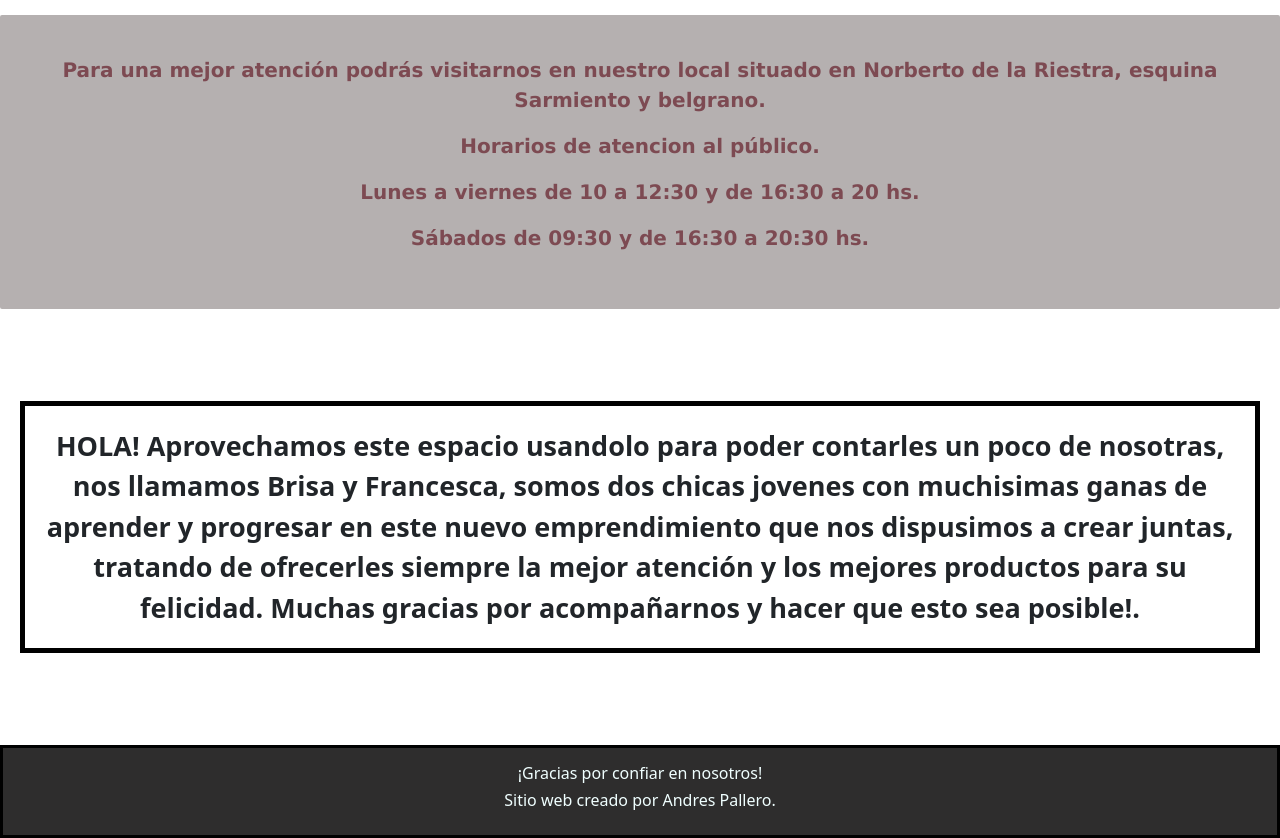
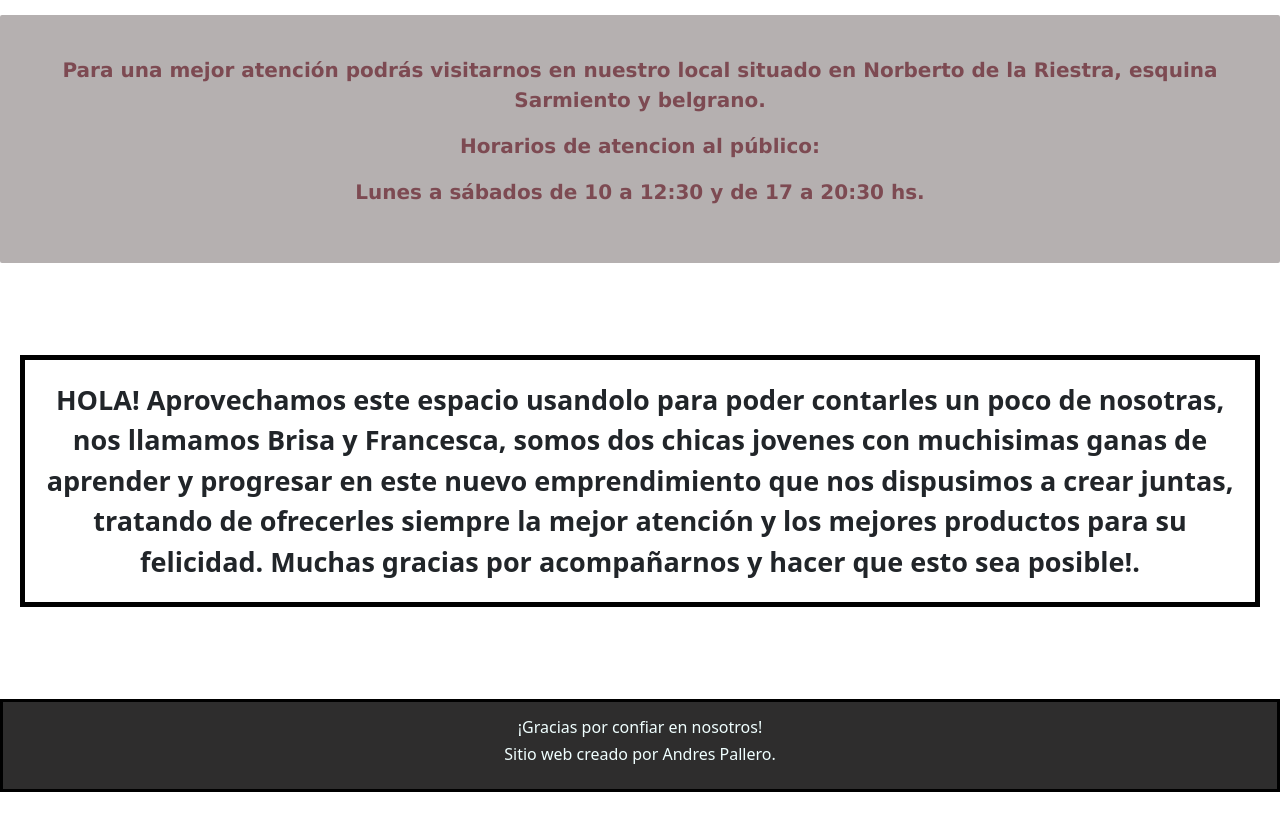
Before and after one commit to andypallero1/thecloset-js, a website: page menu/nosotros.html in a window 1280 px wide. Shown: the part 980-1818 px from the top of the page. After the commit the page ends 1772 px from the top, so only its background shows below. Drawn offline with nearby package versions, Linux system fonts and the light colour scheme; a web font is replaced by a local one.

Commit message:
cambios horarios

```diff
--- a/menu/nosotros.html
+++ b/menu/nosotros.html
@@ -38,9 +38,9 @@
     <br />
     <div class="horarios">
       <p class="text-nos">Para una mejor atención podrás visitarnos en nuestro local situado en Norberto de la Riestra, esquina Sarmiento y belgrano.</p>
-      <p class="text-nos">Horarios de atencion al público.</p>
-      <p class="text-nos">Lunes a viernes de 10 a 12:30 y de 16:30 a 20 hs.</p>
-      <p class="text-nos">Sábados de 09:30 y de 16:30 a 20:30 hs.</p>
+      <p class="text-nos">Horarios de atencion al público:</p>
+      <p class="text-nos">Lunes a sábados de 10 a 12:30 y de 17 a 20:30 hs.</p>
+
     </div>
     <br>
     <br>
```
